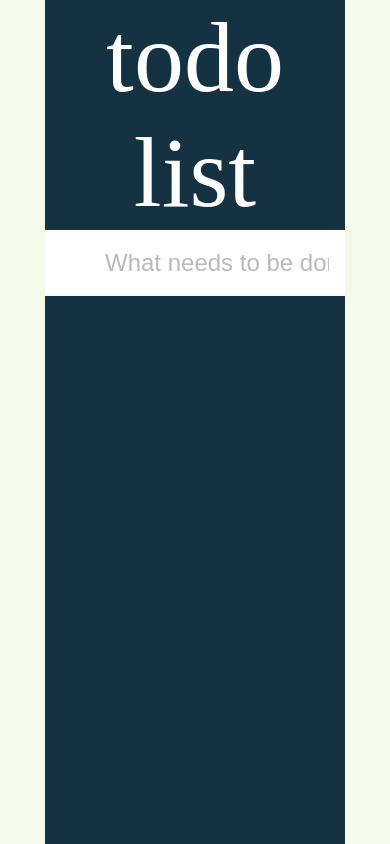
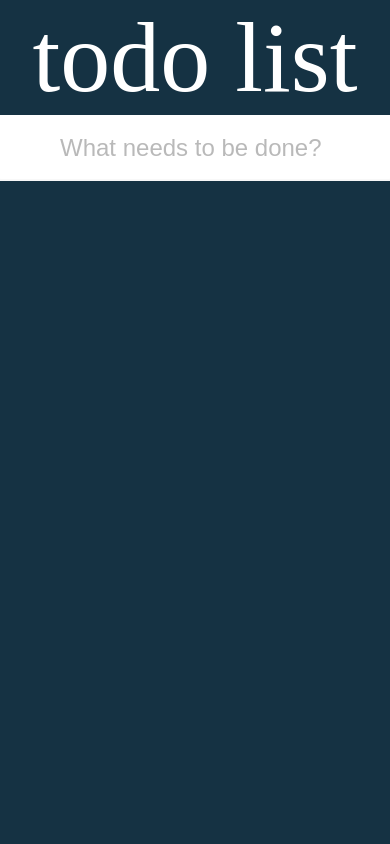
Before and after one commit to Jongkeun/ToDoList, a React (Create React App) app: page / in a window 390 px wide. Built offline with nearby package versions, Linux system fonts and the light colour scheme.

Commit message:
adjust mediea query

```diff
--- a/src/App.css
+++ b/src/App.css
@@ -16,6 +16,11 @@ body {
   font-size: calc(10px + 2vmin);
   color: white;
   width: 50vw;
-  min-width: 300px;
-  max-width: 600px;
+  max-width: 800px;
 }
+
+@media screen and (max-width: 800px) {
+  .app-section {
+    width: 100vw;
+  }
+}
```
